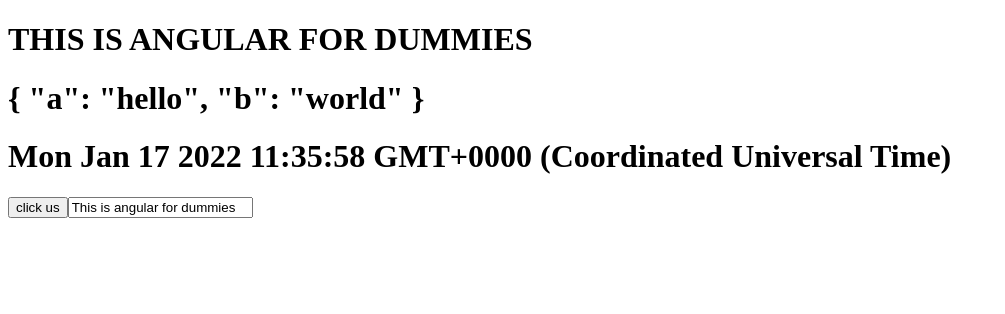
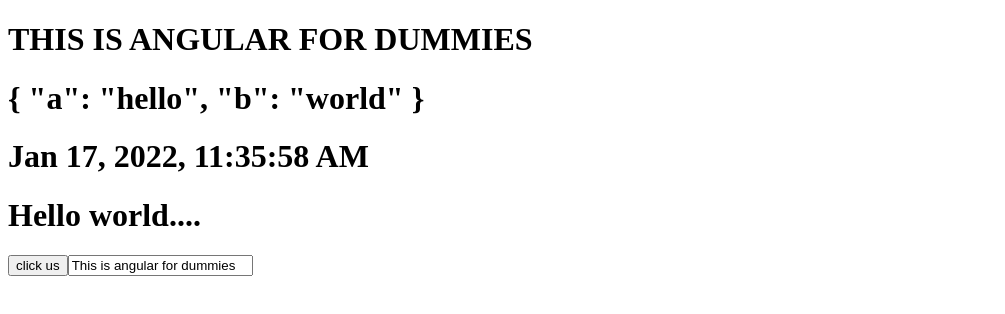
Before and after one commit to masete/angular-day-one, an Angular app: page / in a window 1280 px wide. Shown: the top 314 px of the page, without its empty margins (0-1005 px from the left). Built offline with nearby package versions, Linux system fonts and the light colour scheme.

Commit message:
added a custom pipe truncating a string

```diff
--- a/src/app/app.component.html
+++ b/src/app/app.component.html
@@ -1,5 +1,10 @@
 <h1>{{title | uppercase}}</h1>
 <h1>{{jsonValue | json}}</h1>
-<h1>{{newDate}}</h1>
+<h1>{{newDate | date:'medium'}}</h1>
+
+
+
+<h1>{{intro| truncate}}</h1>
+
 <button (click)= 'handleEvent()'>click us</button>
 <input placeholder="hello" [(ngModel)]= "title" (keydown)= 'handleEvent()'/>
--- a/src/app/app.component.ts
+++ b/src/app/app.component.ts
@@ -14,6 +14,8 @@
 
   newDate = new Date();
 
+  intro = 'Hello world how are you all ?'
+
   handleEvent(){
     console.log('Button Clicked', this.title)
   }
--- a/src/app/app.module.ts
+++ b/src/app/app.module.ts
@@ -5,10 +5,12 @@
 import { AppRoutingModule } from './app-routing.module';
 import { AppComponent } from './app.component';
 import { StorageService } from './storage.service';
+import { TruncatePipe } from './truncate.pipe';
 
 @NgModule({
   declarations: [
-    AppComponent
+    AppComponent,
+    TruncatePipe
   ],
   imports: [
     BrowserModule,
--- /dev/null
+++ b/src/app/truncate.pipe.ts
@@ -0,0 +1,13 @@
+import { Pipe, PipeTransform } from '@angular/core';
+
+@Pipe({
+  name: 'truncate'
+})
+export class TruncatePipe implements PipeTransform {
+
+  transform(value: any): any {
+    console.log(value)
+    return value.split(' ').slice(0,2).join(' ') + '....' ;
+  }
+
+}
```
Also changed, not shown: 1 other file (tests, documents, lock files or other folders).
